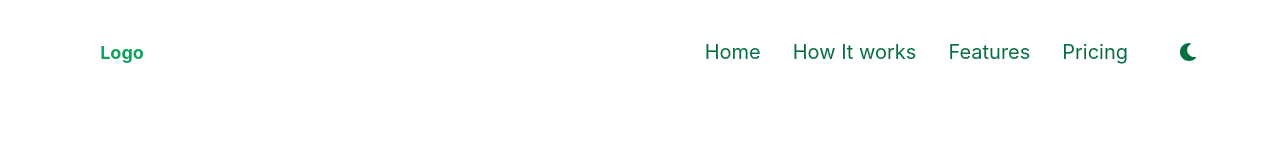
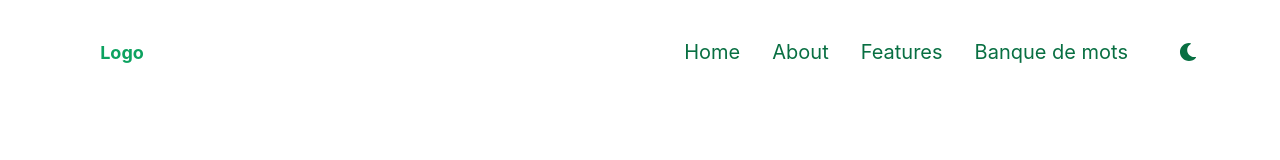
Before and after one commit to parthpvaghani/lily_temp, a React (Create React App) app: page / in a window 1280 px wide. Shown: the top 160 px of the page. Built offline with nearby package versions, Linux system fonts and the light colour scheme.

Commit message:
fixed routes

```diff
--- a/src/App.js
+++ b/src/App.js
@@ -2,9 +2,8 @@ import React from 'react';
 import {
   ChakraProvider,
   Box,
-  Grid,
 } from '@chakra-ui/react';
-import { BrowserRouter as Router, Routes } from "react-router-dom";
+import { BrowserRouter, Routes, Route} from "react-router-dom";
 import customTheme from "./utils/theme";
 import Header from './components/sections/Header';
 import Landing from './pages/Landing';
@@ -13,9 +12,14 @@ function App() {
   return (
     <ChakraProvider theme={customTheme}>
       <Box textAlign="center" fontSize="xl">
-      <Router>
-            <Landing/>
-          </Router>
+        <BrowserRouter>
+          <Routes>
+            <Route path="/" element={<Landing/>} />
+            <Route path="/about" element={<Landing/>} />
+            <Route path="/faetures" element={<Landing/>} />
+            <Route path="/wordBank" element={<Landing/>} />
+          </Routes>
+        </BrowserRouter>
       </Box>
     </ChakraProvider>
   );
--- a/src/components/sections/Header.js
+++ b/src/components/sections/Header.js
@@ -3,6 +3,7 @@ import { Link } from "react-router-dom";
 import { Box, Flex, Text } from "@chakra-ui/react";
 import Logo from "../ui/Logo";
 import {ColorModeSwitcher} from '../../ColorModeSwitcher'
+
 const MenuItem = ({ children, isLast, to = "/", ...rest }) => {
   return (
     <Text
@@ -76,10 +77,10 @@ const Header = (props) => {
           direction={["column", "row", "row", "row"]}
           pt={[4, 4, 0, 0]}
         >
-          <MenuItem to="/">Home</MenuItem>
-          <MenuItem to="/how">How It works </MenuItem>
+          <MenuItem to="/">Home </MenuItem>
+          <MenuItem to="/about">About </MenuItem>
           <MenuItem to="/faetures">Features </MenuItem>
-          <MenuItem to="/pricing">Pricing </MenuItem>
+          <MenuItem to="/wordBank">Banque de mots </MenuItem>
           <MenuItem to="/signup" isLast>
           <ColorModeSwitcher/>
           </MenuItem>
--- a/src/pages/Landing.js
+++ b/src/pages/Landing.js
@@ -1,5 +1,4 @@
 import React from "react";
-
 import Hero from "../components/sections/Hero";
 import LandingLayout from "../components/layouts/LandingLayout";
 
```
